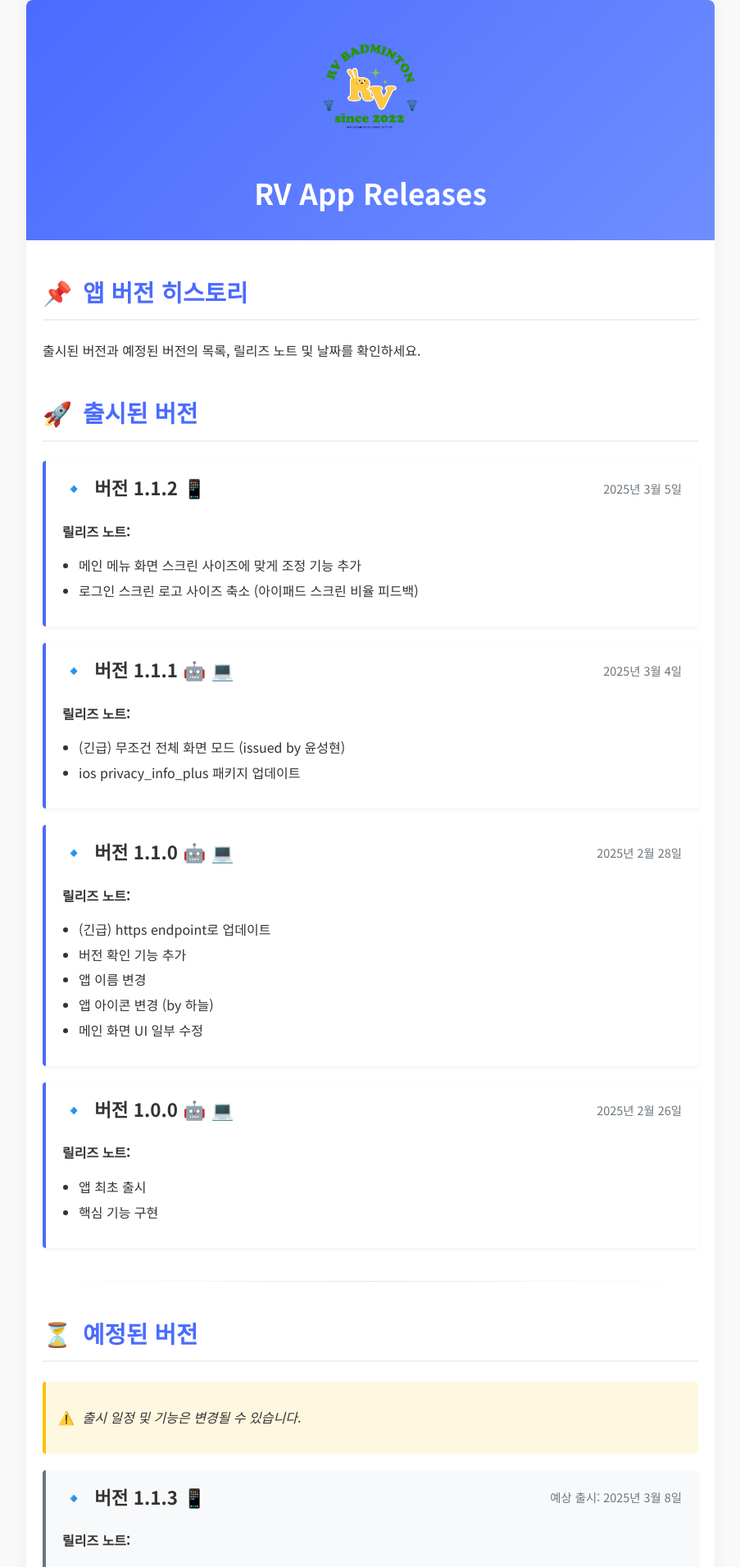
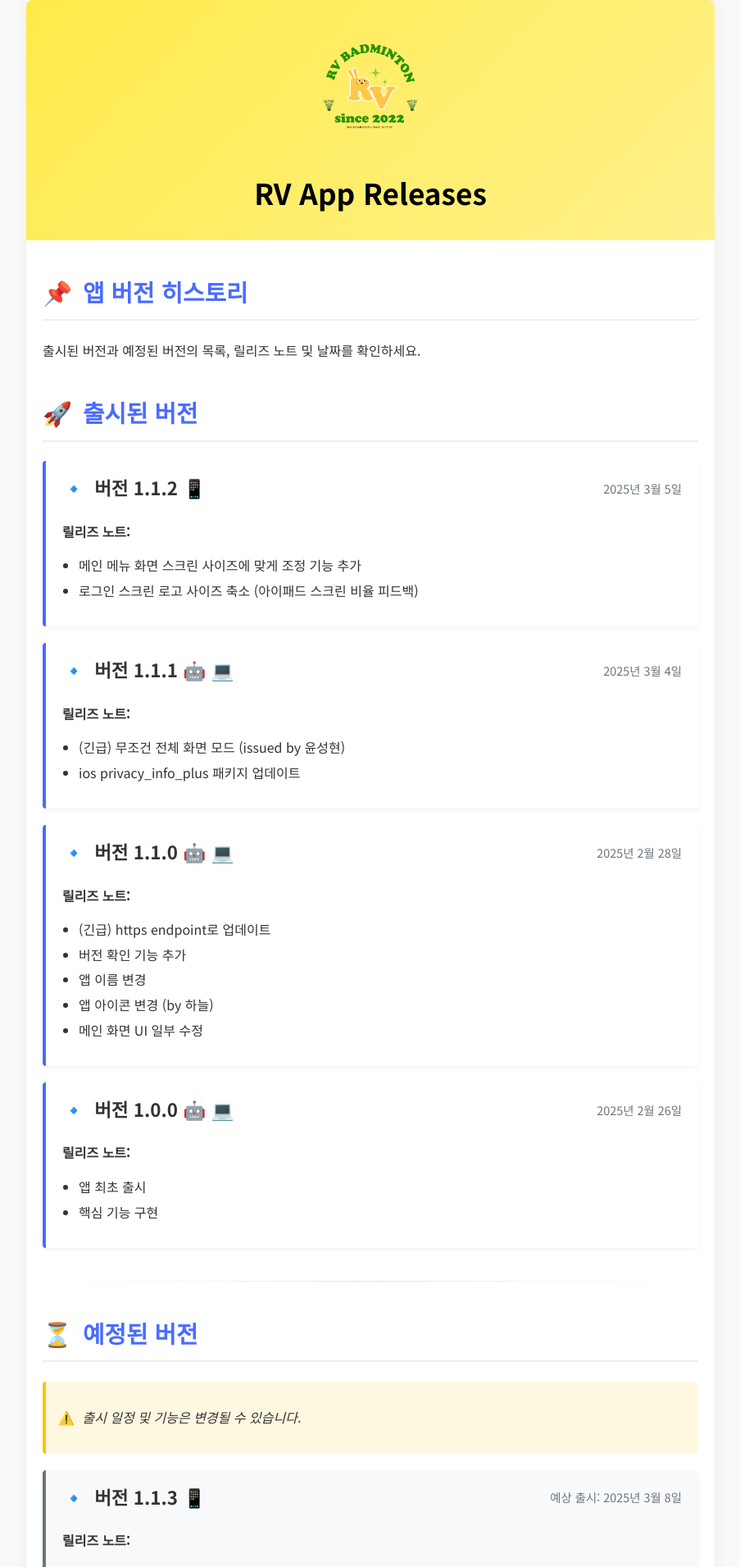
Before and after one commit to RV-Badminton/release_notes, a Jekyll site: the page index.html, which Jekyll copies as it is, in a window 1280 px wide. Shown: the top 1911 px of the page at 82% size, without its empty margins (188-1091 px from the left). Built offline with Jekyll 4.4.1, drawn with Linux system fonts in a browser that asks for light colours.

Commit message:
Update color for header

```diff
--- a/index.html
+++ b/index.html
@@ -37,8 +37,8 @@
     header {
       text-align: center;
       padding: 30px 0;
-      background: linear-gradient(135deg, #4a6bff 0%, #6e8eff 100%);
-      color: white;
+      background: linear-gradient(135deg, #ffea4a 0%, #ffea4aa4 100%);
+      color: black;
       border-radius: 8px 8px 0 0;
       margin: -20px -20px 20px -20px;
     }
```
